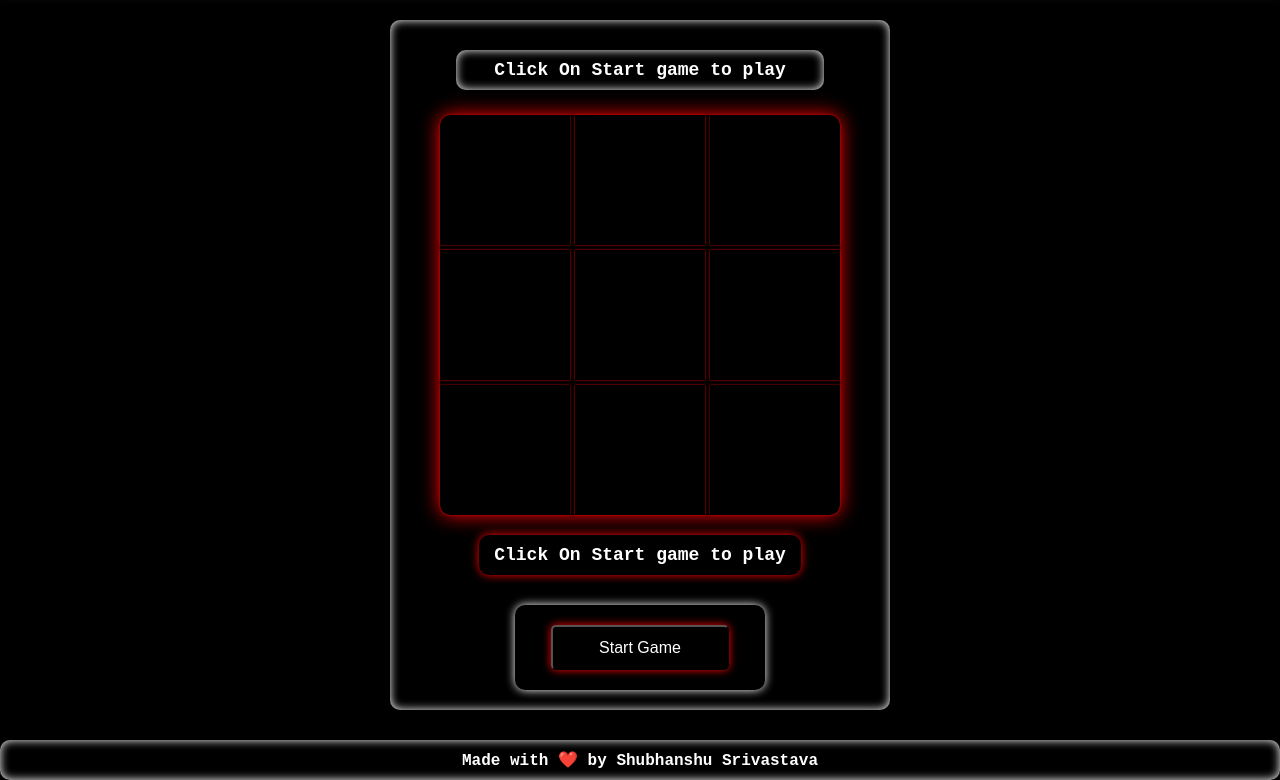
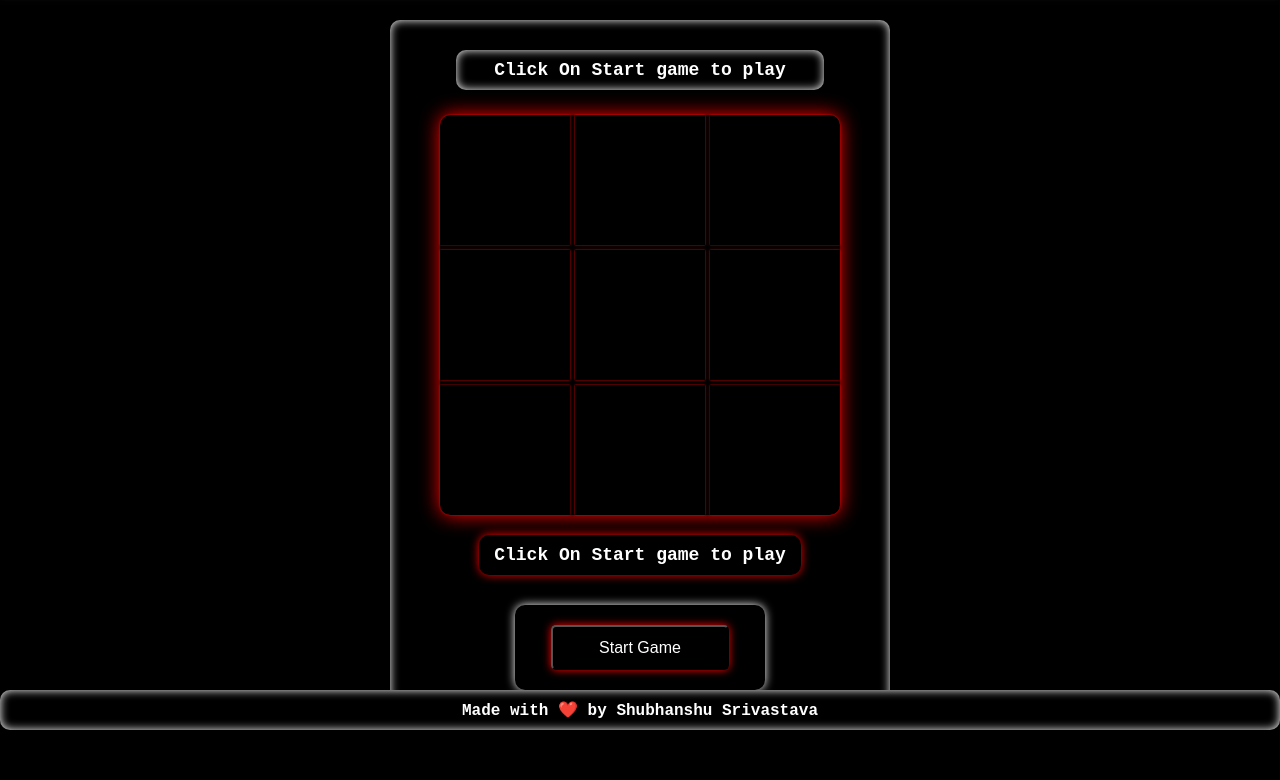
Before and after one commit to Shubsriv001/Tic-Tac-Toe, a plain HTML site: page index.html in a window 1280 px wide. Shown: the part 70-850 px from the top of the page. After the commit the page ends 810 px from the top, so only its background shows below. Drawn offline with Linux system fonts and the light colour scheme.

Commit message:
footer adjust

```diff
--- a/index.css
+++ b/index.css
@@ -150,7 +150,7 @@ body {
 }
 
 .footer-para {
-  /* position: fixed; */
+  position: fixed;
   bottom: 0;
   width: 100%;
   font-weight: bold;
```
